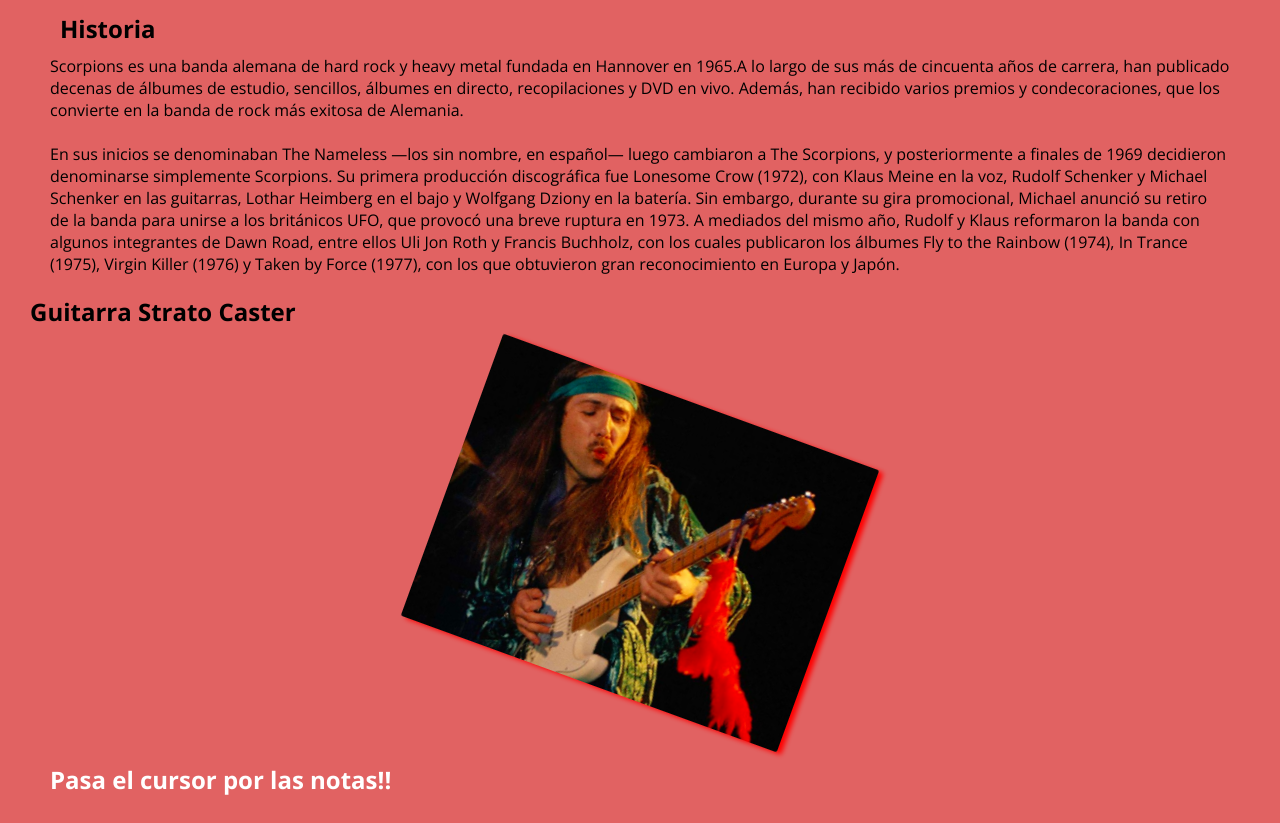
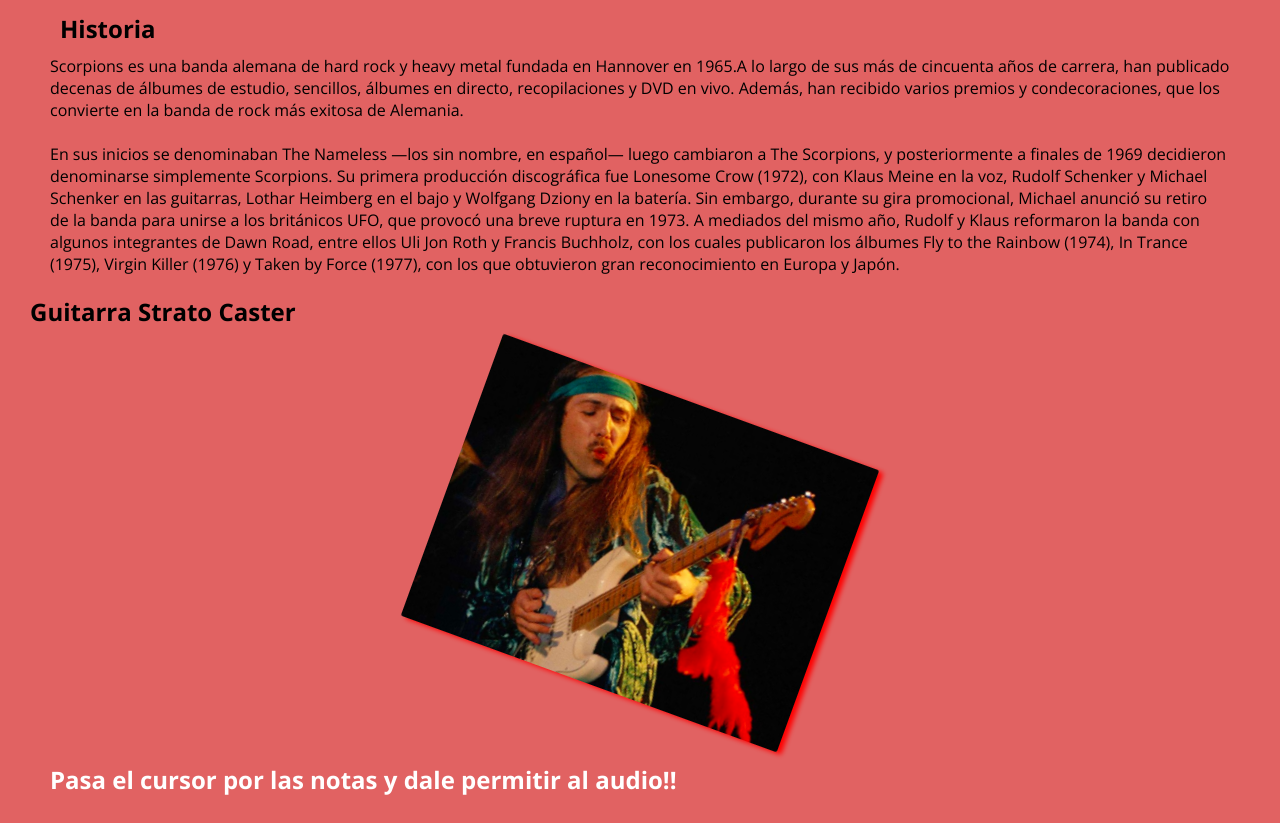
Before and after one commit to ju5nj0se/Training2_Modulo2, a plain HTML site: page index.html in a window 1280 px wide. Shown: the part 95-918 px from the top of the page. Drawn offline with nearby package versions, Linux system fonts and the light colour scheme.

Commit message:
second commit

```diff
--- a/index.html
+++ b/index.html
@@ -13,6 +13,7 @@ En esta pagina web hablar sobre scorpions, una mis bandas favoritas
     <title>Scorpions</title>
 </head>
 <body>
+    <audio src="imgs/audio.mp3" autoplay></audio>
     <header class="header">
         <h1 class="titulo">Scorpions</h1>
 
@@ -42,7 +43,7 @@ En esta pagina web hablar sobre scorpions, una mis bandas favoritas
 
         </div>
         <div class="notas">
-            <h2>Pasa el cursor por las notas!!</h2>
+            <h2>Pasa el cursor por las notas y dale permitir al audio!!</h2>
 
             <div class="notas_interactivas">
                 <ul>
```
